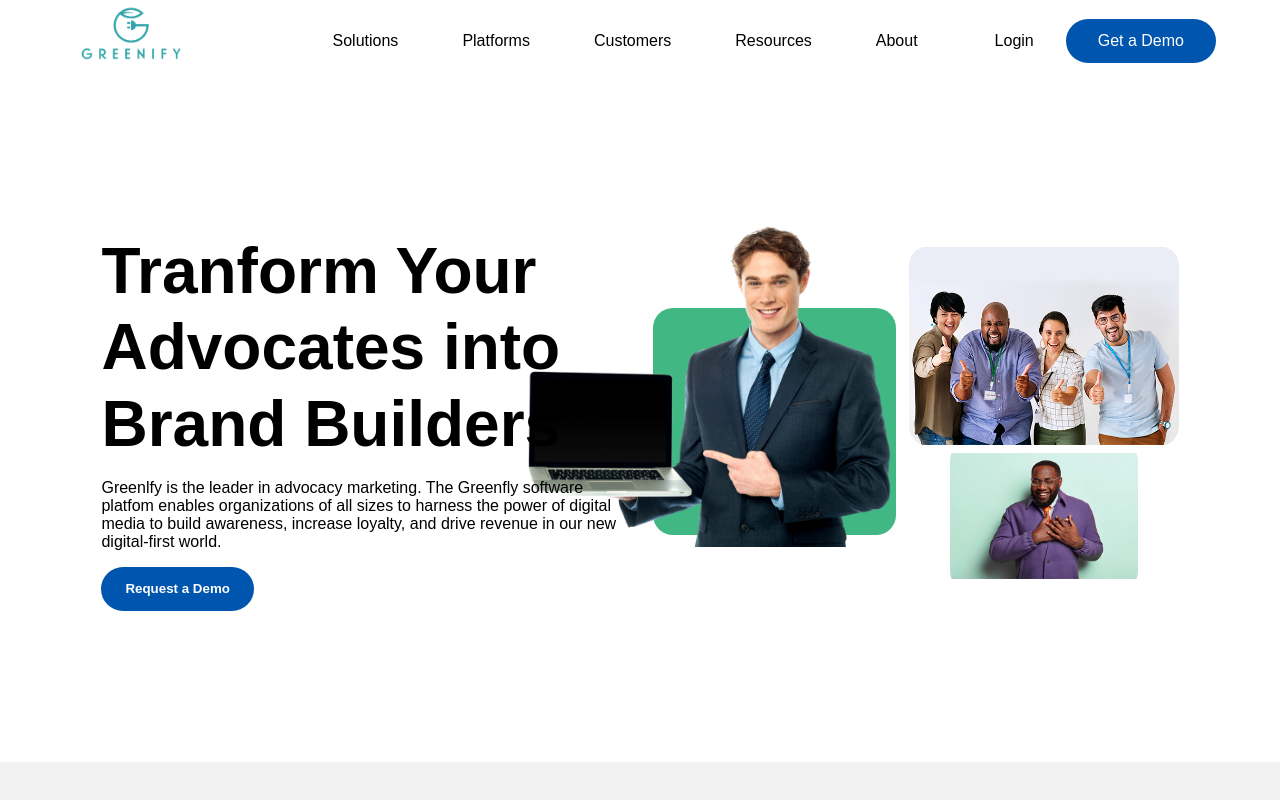
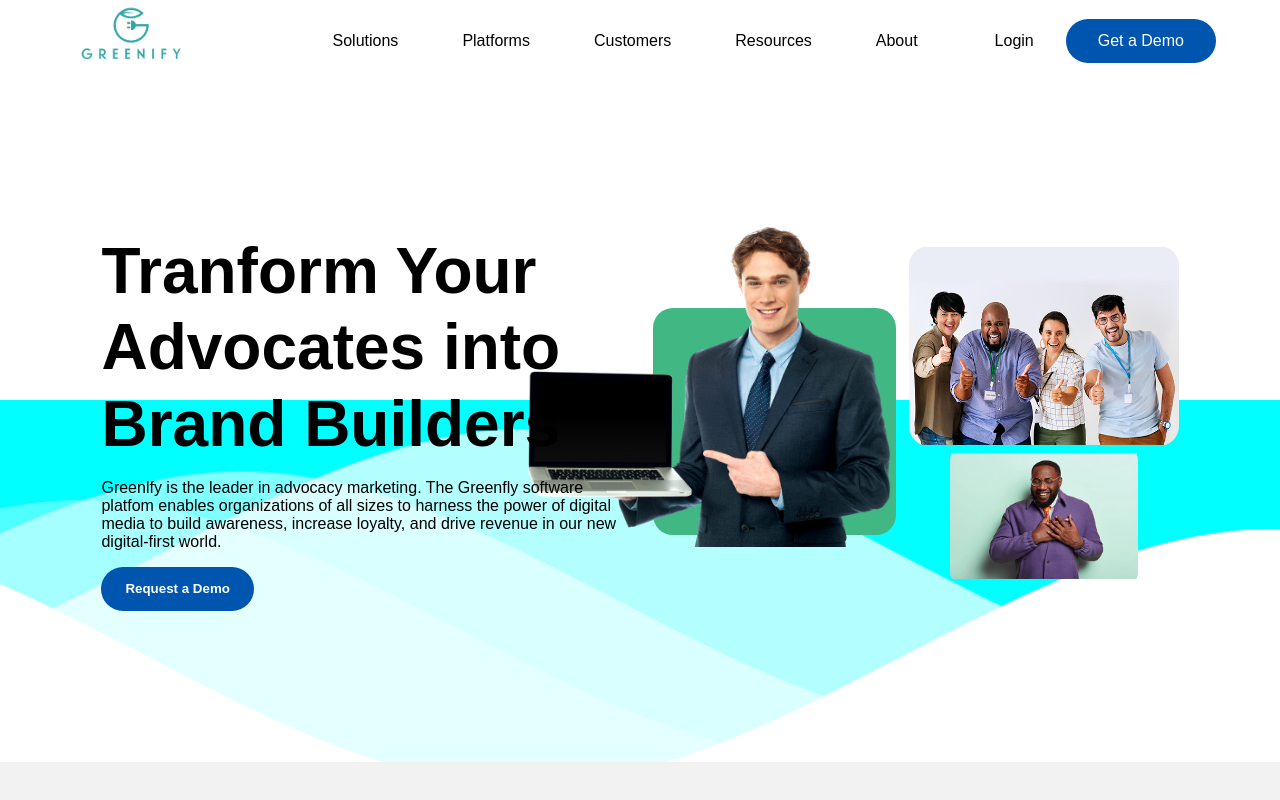
Before and after one commit to Mini-Sylar/Greenfly-Vue, a Vue app: page / in a window 1280 px wide. Shown: the top 800 px of the page. Built offline with nearby package versions, Linux system fonts and the light colour scheme.

Commit message:
Added wave component

```diff
--- a/src/App.vue
+++ b/src/App.vue
@@ -2,9 +2,11 @@
   <div>
     <app-header></app-header>
     <main>
+       <ui-wave></ui-wave>
       <section>
         <div class="is-a-container is-landing">
           <app-landing></app-landing>
+
         </div>
       </section>
       <section class="has-color">
@@ -50,6 +52,7 @@ import Sections from './components/Sections.vue';
 import GridElements from './components/GridElements.vue';
 import Contact from './components/Contact.vue';
 import Footer from './components/Footer.vue';
+import Wave from './components/interface/Wave.vue';
 
 export default {
   name: "Greenfly",
@@ -79,6 +82,7 @@ export default {
     "app-grid": GridElements,
     "app-contact": Contact,
     "app-footer": Footer,
+    "ui-wave": Wave,
   },
 };
 </script>
--- /dev/null
+++ b/src/components/interface/Wave.vue
@@ -0,0 +1,95 @@
+<template lang="">
+    <div>
+        <svg
+            class="waves"
+            xmlns="http://www.w3.org/2000/svg"
+            xmlns:xlink="http://www.w3.org/1999/xlink"
+            viewBox="0 24 150 28"
+            preserveAspectRatio="none"
+            shape-rendering="auto"
+          >
+            <defs>
+              <path
+                id="gentle-wave"
+                d="M-160 44c30 0 58-18 88-18s 58 18 88 18 58-18 88-18 58 18 88 18 v44h-352z"
+              />
+            </defs>
+            <g class="parallax">
+              <use
+                xlink:href="#gentle-wave"
+                x="48"
+                y="0"
+                fill="rgba(255,255,255,0.7"
+              />
+              <use
+                xlink:href="#gentle-wave"
+                x="48"
+                y="3"
+                fill="rgba(255,255,255,0.5)"
+              />
+              <use
+                xlink:href="#gentle-wave"
+                x="48"
+                y="5"
+                fill="rgba(255,255,255,0.3)"
+              />
+              <use xlink:href="#gentle-wave" x="48" y="7" fill="#fff" />
+            </g>
+          </svg>
+    </div>
+</template>
+<script>
+export default {
+    data() {
+        return {
+
+        }
+    },
+}
+</script>
+<style  scoped>
+.waves {
+    position: absolute;
+    width: 100%;
+    top: 50%;
+    min-height: 50vh;
+    max-height: 20em;
+    z-index: -1;
+    overflow: hidden;
+    background-color: aqua;
+}
+
+.parallax>use {
+    animation: move-forever 25s cubic-bezier(0.55, 0.5, 0.45, 0.5) infinite;
+}
+
+.parallax>use:nth-child(1) {
+    animation-delay: -2s;
+    animation-duration: 7s;
+}
+
+.parallax>use:nth-child(2) {
+    animation-delay: -3s;
+    animation-duration: 10s;
+}
+
+.parallax>use:nth-child(3) {
+    animation-delay: -4s;
+    animation-duration: 13s;
+}
+
+.parallax>use:nth-child(4) {
+    animation-delay: -5s;
+    animation-duration: 20s;
+}
+
+@keyframes move-forever {
+    0% {
+        transform: translate3d(-90px, 0, 0);
+    }
+
+    100% {
+        transform: translate3d(85px, 0, 0);
+    }
+}
+</style>
```
